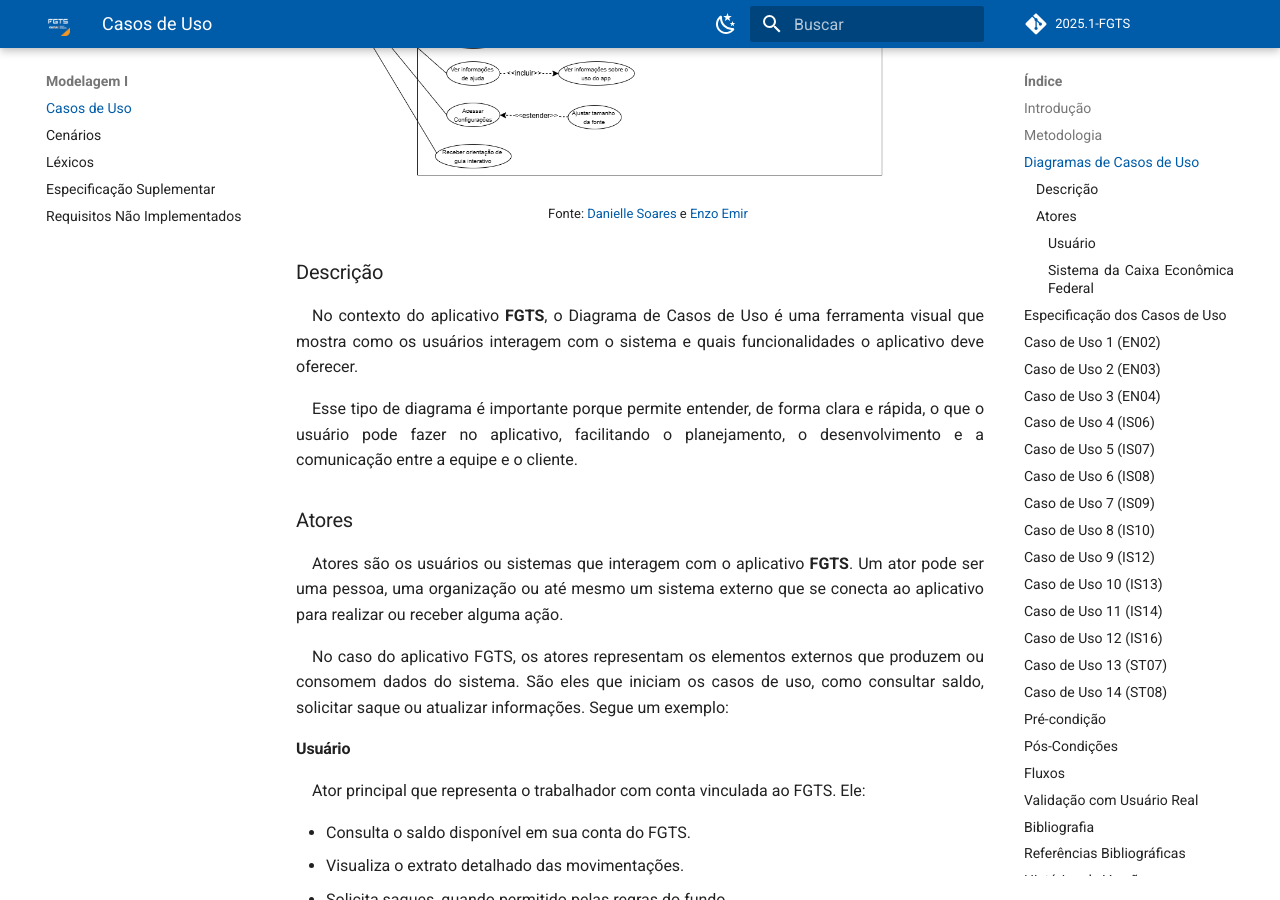
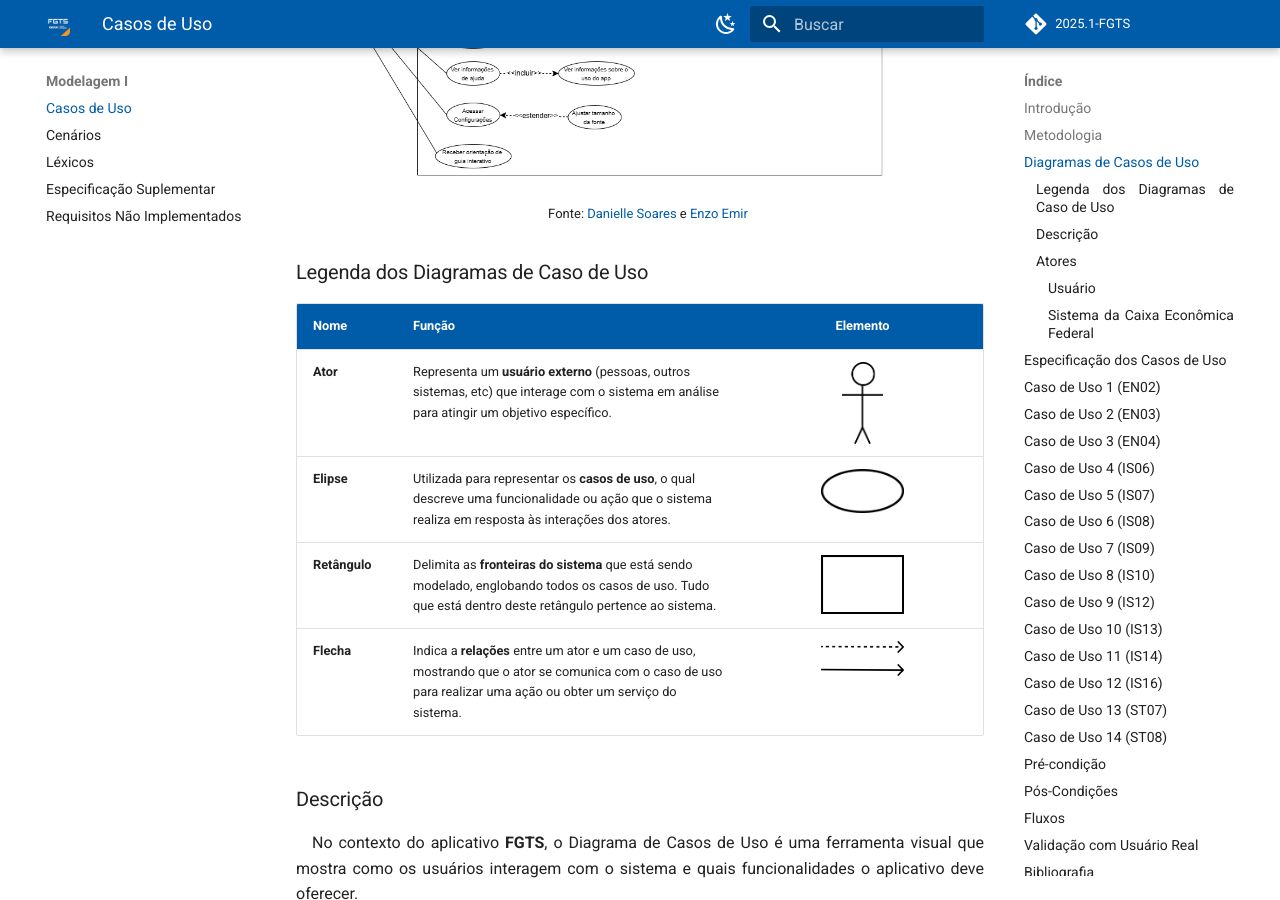
Before and after one commit to eduardodpms/REQ-FGTS, an MkDocs documentation site: the page built from docs/Modelagem-I/Diagrama.md, in a window 1280 px wide and 900 px high, scrolled down 2454 px. Built offline with MkDocs 1.6.1 and Material for MkDocs 9.7.7, drawn with Linux system fonts in a browser that asks for light colours; comment, search, counter and statistics services are not loaded.

Commit message:
feat: legenda casos de uso

```diff
--- a/docs/Modelagem-I/Diagrama.md
+++ b/docs/Modelagem-I/Diagrama.md
@@ -91,6 +91,16 @@ Abaixo, segue a tabela com os membros participantes do processo de construção
 ![Diagrama](./../assets/diagramas/nao_implementado.png)
 
 <font size="2"><p style="text-align: center">Fonte: [Danielle Soares](https://github.com/danielle-soaress) e [Enzo Emir](https://github.com/EnzoEmir)</p></font>
+
+
+### Legenda dos Diagramas de Caso de Uso
+
+| Nome | Função | Elemento |
+|---|---|:---:|
+| **Ator** | Representa um **usuário externo** (pessoas, outros sistemas, etc) que interage com o sistema em análise para atingir um objetivo específico. | <figure class="usecaseElement" style="width: 20%; display: flex;">![actor](../assets/diagramas/legenda/actor.png)</figure> |
+| **Elipse** | Utilizada para representar os **casos de uso**, o qual descreve uma funcionalidade ou ação que o sistema realiza em resposta às interações dos atores.| <figure class="usecaseElement" style="width: 40%; display: flex;">![elipse](../assets/diagramas/legenda/elipse.png)</figure> |
+| **Retângulo** | Delimita as **fronteiras do sistema** que está sendo modelado, englobando todos os casos de uso. Tudo que está dentro deste retângulo pertence ao sistema. | <figure class="usecaseElement" style="width: 40%; display: flex;">![retangulo](../assets/diagramas/legenda/rect.png)</figure> |
+| **Flecha** | Indica a **relações** entre um ator e um caso de uso, mostrando que o ator se comunica com o caso de uso para realizar uma ação ou obter um serviço do sistema. | <figure class="usecaseElement" style="width: 40%; display: flex;">![flechas](../assets/diagramas/legenda/arrow.png)</figure> |
 
 
 
```
Also changed, not shown: docs/assets/diagramas/legenda/actor.png (added), docs/assets/diagramas/legenda/arrow.png (added), docs/assets/diagramas/legenda/elipse.png (added), docs/assets/diagramas/legenda/rect.png (added).
